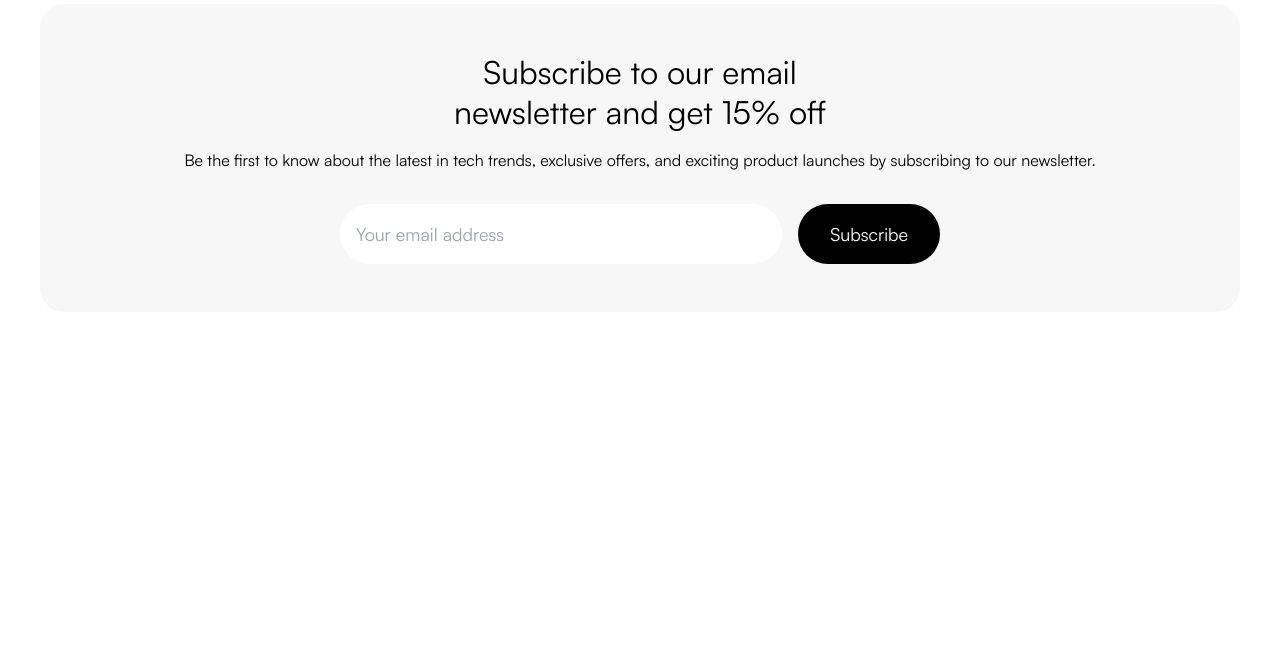
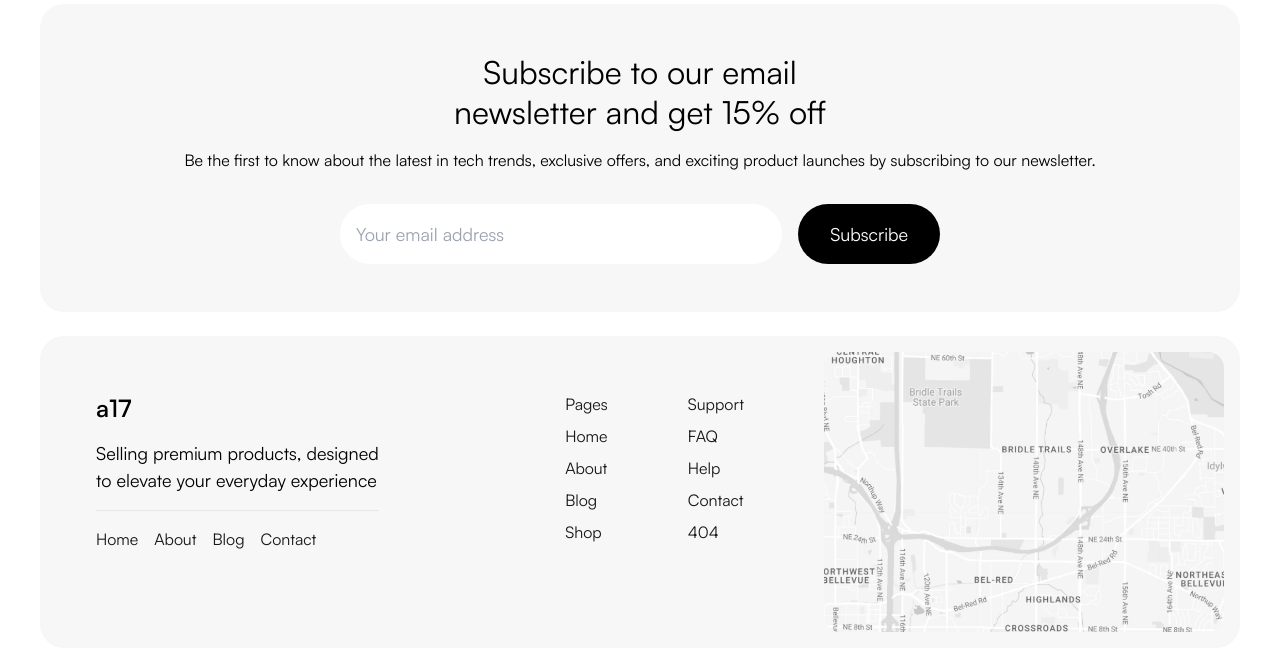
Before and after one commit to amitsaini144/a17, a Next.js app: page / in a window 1280 px wide. Shown: the part 2617-3287 px from the top of the page. Before the commit the page ends 2953 px from the top, so only its background shows below. Built offline with nearby package versions, Linux system fonts and the light colour scheme.

Commit message:
add footer

```diff
--- a/src/app/page.tsx
+++ b/src/app/page.tsx
@@ -4,6 +4,7 @@ import HeroSection from "@/components/homepage/HeroSection";
 import Navbar from "@/components/homepage/Navbar";
 import ArticlesSection from "@/components/homepage/ArticlesSection";
 import SubscribeCard from "@/components/homepage/SubscribeCard";
+import Footer from "@/components/homepage/Footer";
 
 export default function Home() {
   return (
@@ -14,6 +15,7 @@ export default function Home() {
       <CategorySection />
       <ArticlesSection />
       <SubscribeCard />
+      <Footer />
     </div>
   );
 }
--- /dev/null
+++ b/src/components/homepage/Footer.tsx
@@ -0,0 +1,46 @@
+import Image from "next/image";
+import Link from "next/link";
+
+export default function Footer() {
+    return (
+        <footer className="w-full px-4 md:px-6 xl:px-10 pb-16 bg-white">
+            <div className="flex flex-col xl:flex-row bg-[#f7f7f7] rounded-3xl justify-between p-4">
+                <div className="p-10 flex flex-col md:flex-row xl:flex-col justify-between gap-4 h-fit">
+                    <div className="flex flex-col gap-4 text-black">
+                        <h2 className="text-2xl font-semibold">a17</h2>
+                        <p className="text-[18px]">Selling premium products, designed<br /> to elevate your everyday experience</p>
+                        <hr className="block md:hidden xl:block" />
+                    </div>
+                    <div className="flex gap-4 w-fit items-end">
+                        <Link href="/">Home</Link>
+                        <Link href="/">About</Link>
+                        <Link href="/">Blog</Link>
+                        <Link href="/">Contact</Link>
+                    </div>
+                </div>
+                <div className="flex flex-col md:flex-row justify-around">
+                    <div className="flex gap-20 p-10 pr-20">
+                        <div className="flex flex-col gap-2">
+                            <p>Pages</p>
+                            <Link href="/">Home</Link>
+                            <Link href="/">About</Link>
+                            <Link href="/">Blog</Link>
+                            <Link href="/">Shop</Link>
+
+                        </div>
+                        <div className="flex flex-col gap-2">
+                            <p>Support</p>
+                            <Link href="/">FAQ</Link>
+                            <Link href="/">Help</Link>
+                            <Link href="/">Contact</Link>
+                            <Link href="/">404</Link>
+                        </div>
+                    </div>
+                    <div>
+                        <Image src="/map.png" alt="logo" width={400} height={100} quality={90} priority className="object-cover h-[280px] rounded-2xl" />
+                    </div>
+                </div>
+            </div>
+        </footer>
+    )
+}
```
Also changed, not shown: public/map.png (added).
